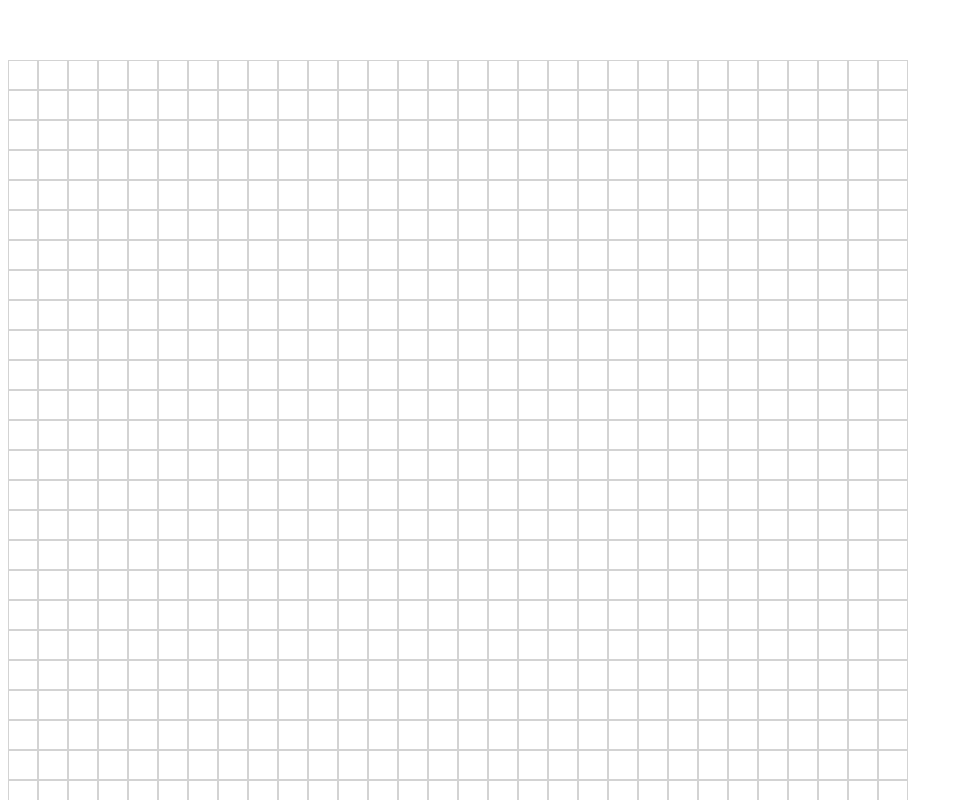
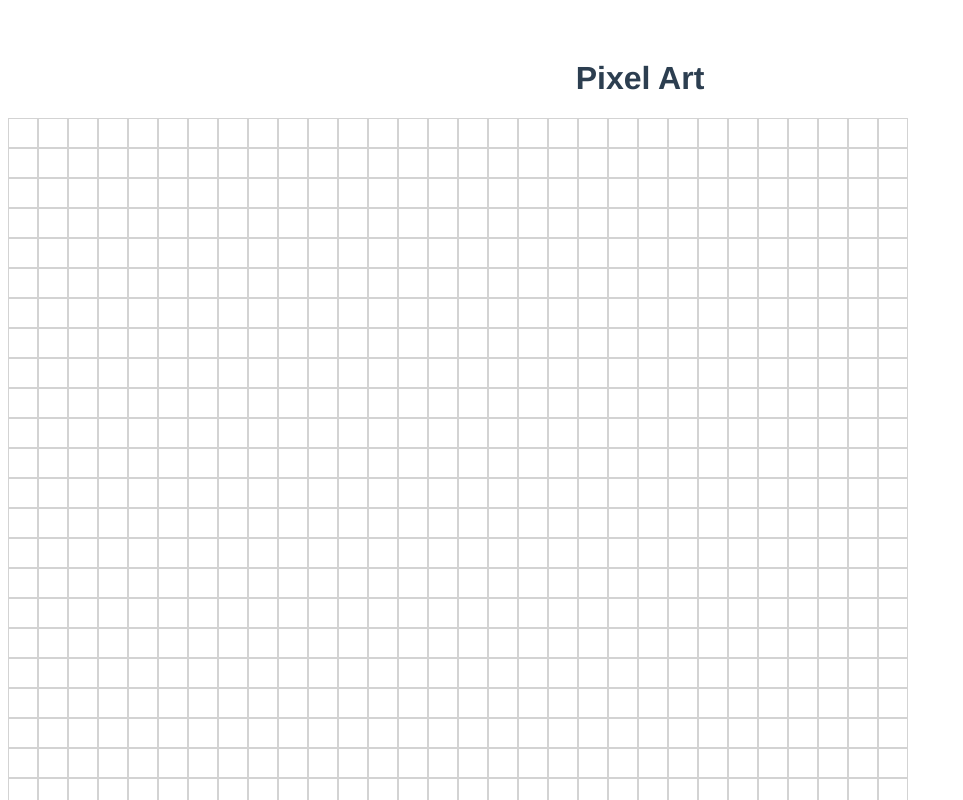
Before and after one commit to mostmojo/pixel-art, a Vue app: page / in a window 1280 px wide. Shown: the top 800 px of the page, without its empty margins (0-963 px from the left). Built offline with nearby package versions, Linux system fonts and the light colour scheme.

Commit message:
Add title

```diff
--- a/src/App.vue
+++ b/src/App.vue
@@ -1,5 +1,6 @@
 <template>
   <div id="app">
+    <h1>Pixel Art</h1>
     <Canvas />
   </div>
 </template>
```
